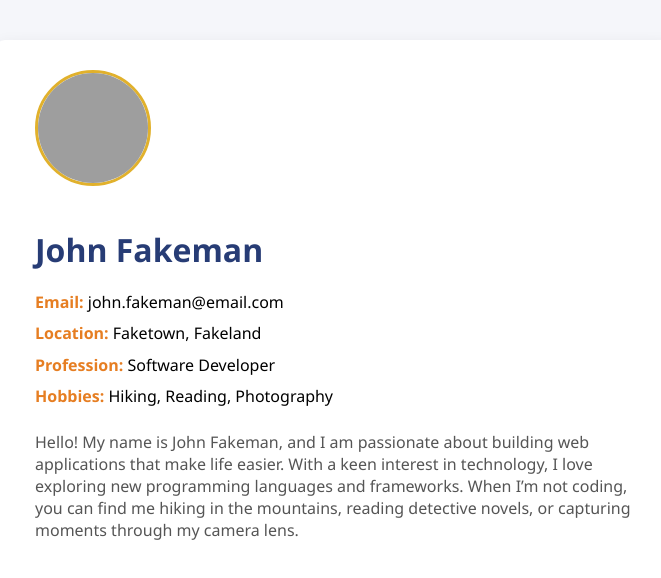
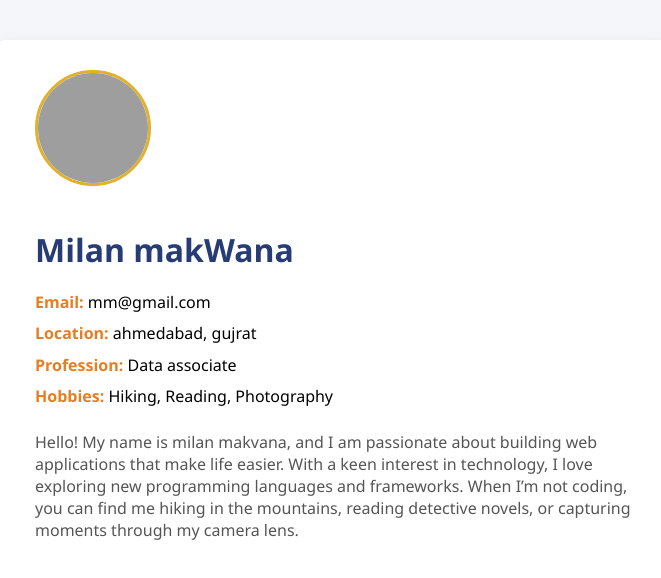
Before and after one commit to Milan3M/Milam3M.github.io, a plain HTML site: page index.html in a window 1280 px wide. Shown: the whole page, without its empty margins (305-966 px from the left). Drawn offline with Linux system fonts and the light colour scheme; grey boxes are pictures that could not be loaded.

Commit message:
Update index.html

```diff
--- a/index.html
+++ b/index.html
@@ -2,7 +2,7 @@
 <html lang="en">
 <head>
     <meta charset="UTF-8">
-    <title>Introduction - Fakename</title>
+    <title>Introduction - Milan</title>
     <meta name="viewport" content="width=device-width, initial-scale=1.0">
     <style>
         body {
@@ -52,15 +52,15 @@
 <body>
     <div class="container">
         <img class="avatar" src="https://randomuser.me/api/portraits/men/32.jpg" alt="Fakename Avatar" />
-        <h1>John Fakeman</h1>
+        <h1>Milan makWana</h1>
         <ul class="info-list">
-            <li><span class="highlight">Email:</span> john.fakeman@email.com</li>
-            <li><span class="highlight">Location:</span> Faketown, Fakeland</li>
-            <li><span class="highlight">Profession:</span> Software Developer</li>
+            <li><span class="highlight">Email:</span> mm@gmail.com</li>
+            <li><span class="highlight">Location:</span> ahmedabad, gujrat</li>
+            <li><span class="highlight">Profession:</span> Data associate</li>
             <li><span class="highlight">Hobbies:</span> Hiking, Reading, Photography</li>
         </ul>
         <div class="about">
-            <p>Hello! My name is John Fakeman, and I am passionate about building web applications that make life easier. With a keen interest in technology, I love exploring new programming languages and frameworks. When I’m not coding, you can find me hiking in the mountains, reading detective novels, or capturing moments through my camera lens.</p>
+            <p>Hello! My name is milan makvana, and I am passionate about building web applications that make life easier. With a keen interest in technology, I love exploring new programming languages and frameworks. When I’m not coding, you can find me hiking in the mountains, reading detective novels, or capturing moments through my camera lens.</p>
         </div>
     </div>
 </body>
```
